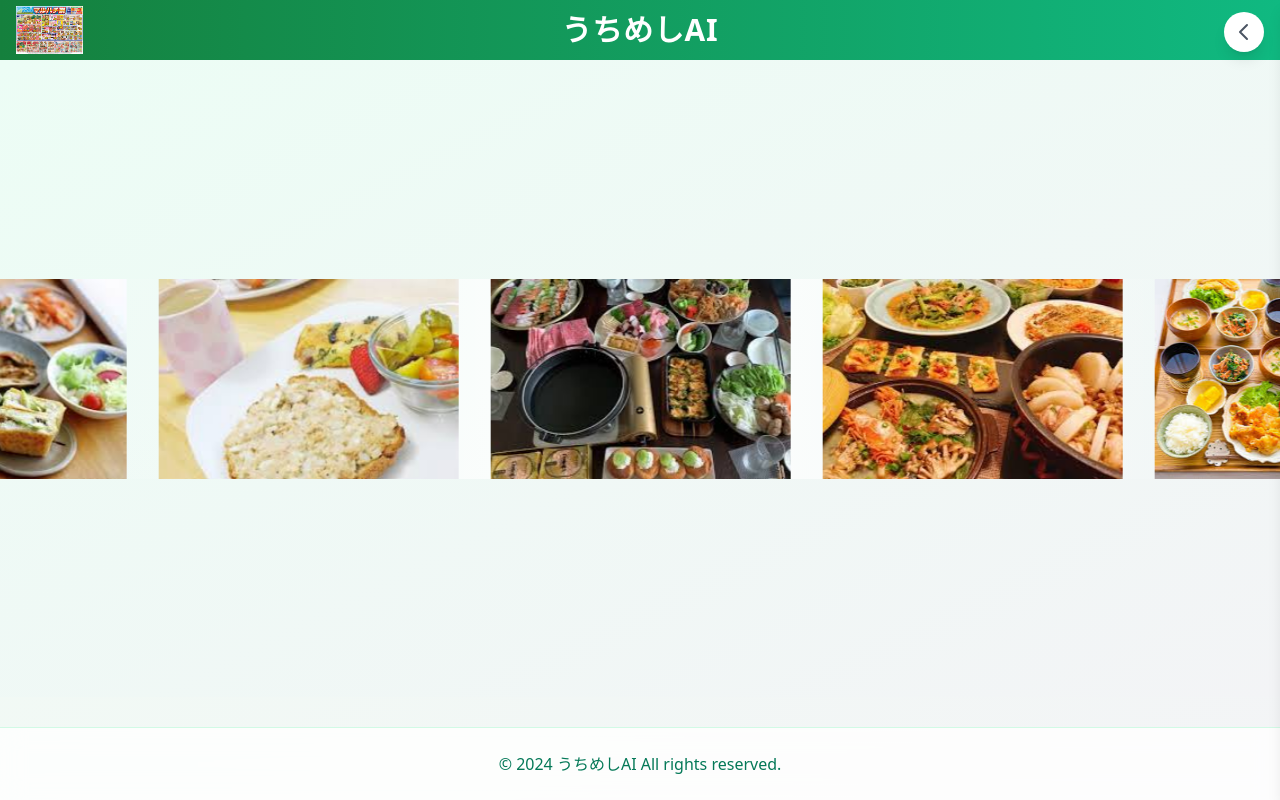
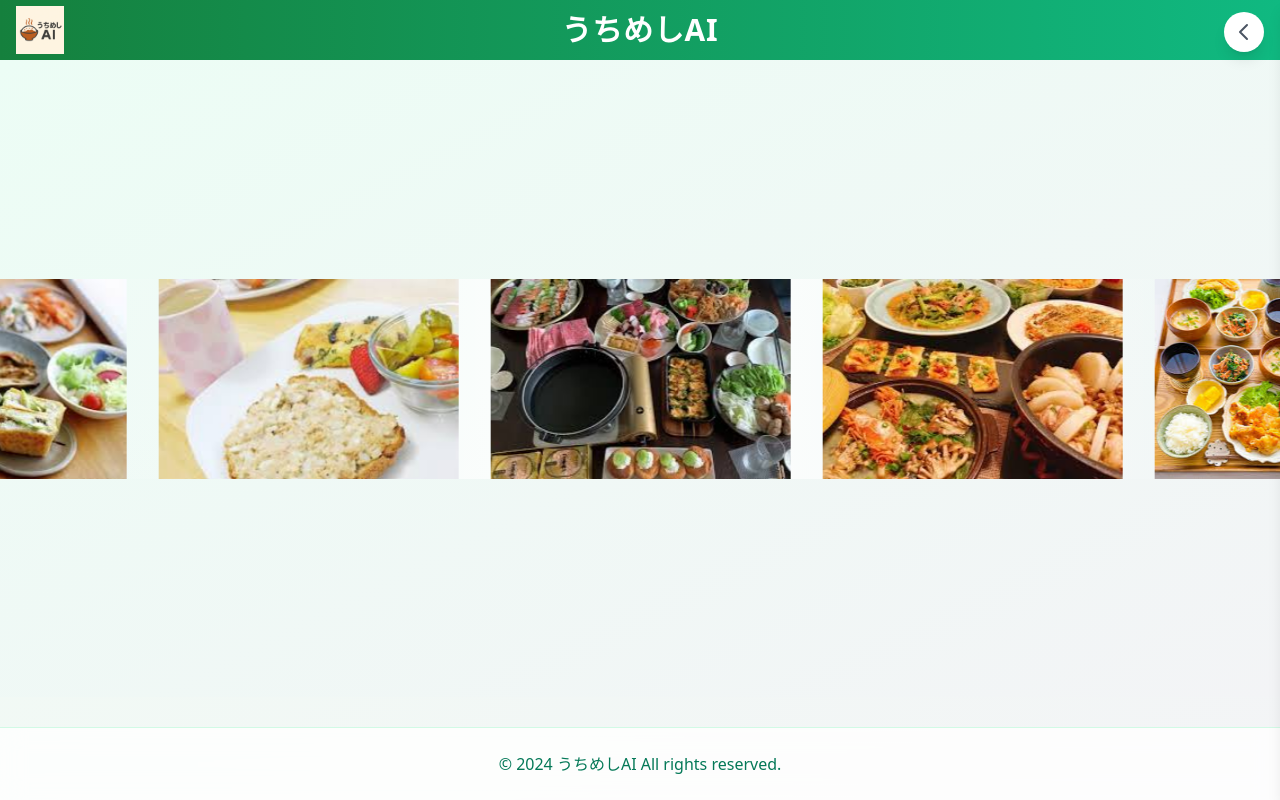
Before and after one commit to tejetkerek/kadai03_memo_v2, a plain HTML site: page index.html in a window 1280 px wide. Drawn offline with nearby package versions, Linux system fonts and the light colour scheme.

Commit message:
updated logo path again

```diff
--- a/index.html
+++ b/index.html
@@ -117,7 +117,7 @@
         <div class="relative w-full px-4 sm:px-6 lg:px-8 py-3">
           <div class="flex items-center">
             <a href="javascript:void(0)" id="refresh-logo" class="cursor-pointer absolute left-4">
-              <img src="./img/スーパーマルハチ.jpg" alt="うちめしAI" class="h-12 w-auto">
+              <img src="./img/うちめしAI_ロゴ.png" alt="うちめしAI" class="h-12 w-auto">
             </a>
             <h1 class="text-2xl sm:text-3xl font-bold tracking-wide text-center w-full">うちめしAI</h1>
           </div>
```
